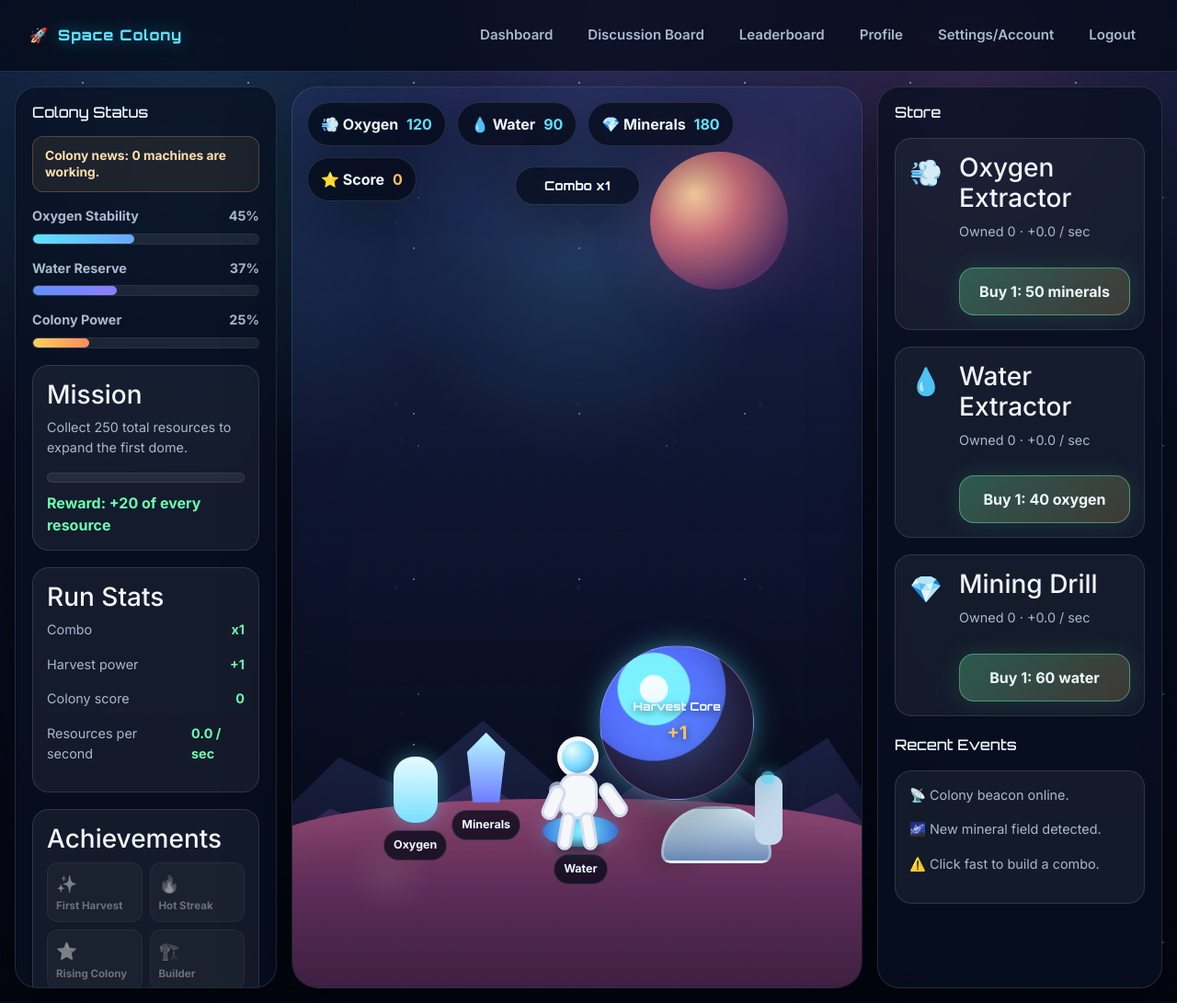
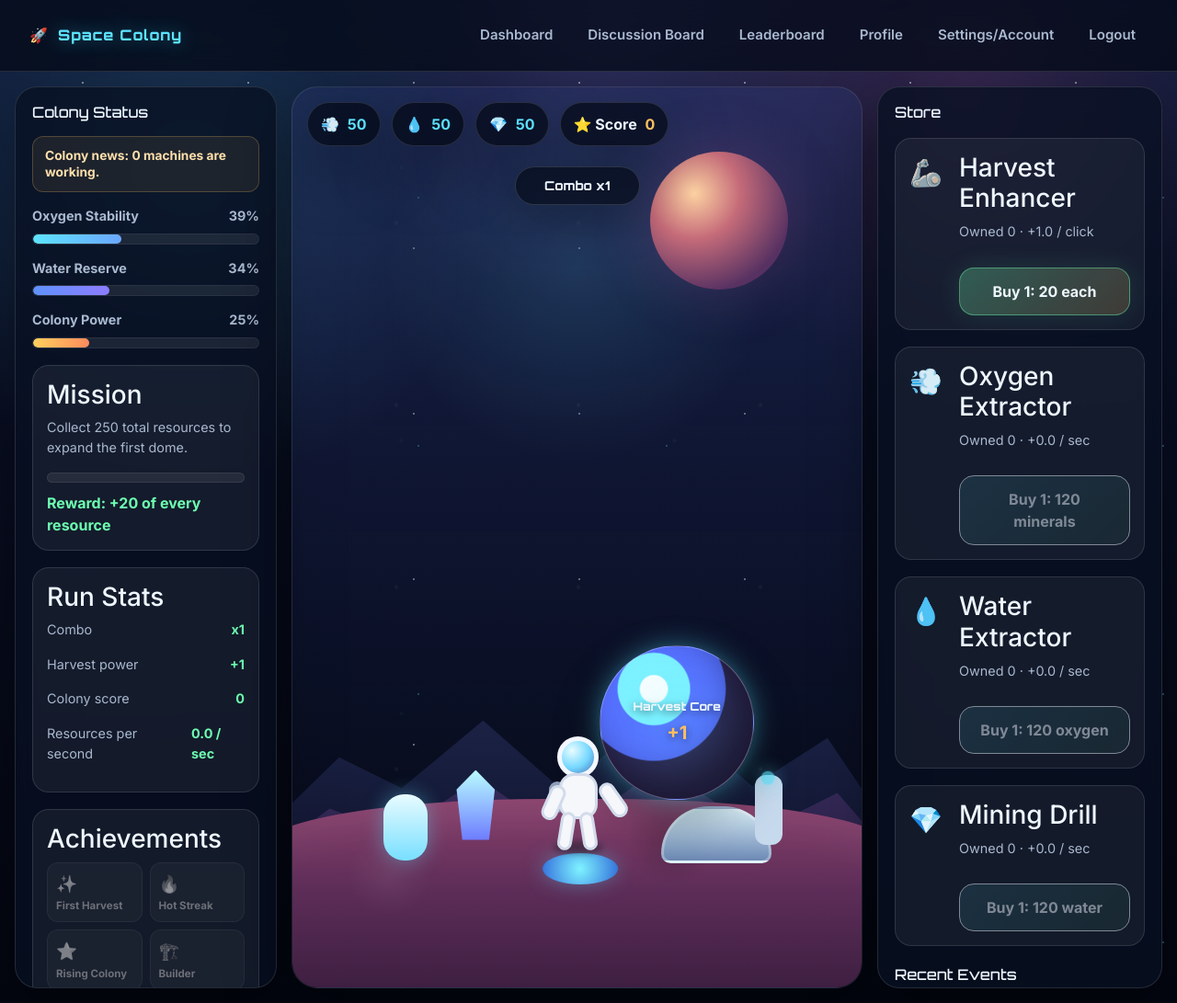
Before and after one commit to bkarthikey/AWD-group-project, a Flask app: page /dashboard in a window 1280 px wide. Shown: the whole page at 92% size. Run offline with Flask 3, Linux system fonts and the light colour scheme; the visitor is signed in with stand-in values (Sample User, id 1); data comes from the database, SQL or seed files in the repository; data that the repository does not hold is empty.

Commit message:
Game balance and UI update: fix click passive income bug, tighten extractor economy, and reorder store
Adjust extractor upgrades to start at 120 and double in cost per level

Slow passive resource growth to +0.6/sec per extractor level

Update Harvest Enhancer to cost 60 total and appear first in the store

Fix backend passive income logic to skip non-resource click upgrades

Preserve recent dashboard and login UI improvements

```diff
--- a/app/auth.py
+++ b/app/auth.py
@@ -23,7 +23,7 @@
 
     user = User(username=username, email=email)
     user.set_password(password)
-    colony = Colony(user=user)
+    colony = Colony(user=user, oxygen=50, water=50, minerals=50)
     db.session.add_all([user, colony])
     db.session.commit()
     login_user(user)
--- a/app/models.py
+++ b/app/models.py
@@ -40,9 +40,9 @@
     id = db.Column(db.Integer, primary_key=True)
     user_id = db.Column(db.Integer, db.ForeignKey("user.id"), nullable=False, unique=True)
     name = db.Column(db.String(100), default="New Dawn Outpost", nullable=False)
-    oxygen = db.Column(db.Integer, default=120, nullable=False)
-    water = db.Column(db.Integer, default=90, nullable=False)
-    minerals = db.Column(db.Integer, default=180, nullable=False)
+    oxygen = db.Column(db.Integer, default=50, nullable=False)
+    water = db.Column(db.Integer, default=50, nullable=False)
+    minerals = db.Column(db.Integer, default=50, nullable=False)
     score = db.Column(db.Integer, default=0, nullable=False)
     total_collected = db.Column(db.Integer, default=0, nullable=False)
     best_combo = db.Column(db.Integer, default=1, nullable=False)
--- a/app/routes.py
+++ b/app/routes.py
@@ -72,7 +72,7 @@
 
         user = User(username=username, email=email)
         user.set_password(form.password.data)
-        colony = Colony(user=user)
+        colony = Colony(user=user, oxygen=50, water=50, minerals=50)
         db.session.add_all([user, colony])
         db.session.commit()
         login_user(user)
--- a/app/templates/base.html
+++ b/app/templates/base.html
@@ -48,6 +48,23 @@
   {% endwith %}
 
   {% block content %}{% endblock %}
-  {% block scripts %}{% endblock %}
+  {% block scripts %}
+  <script>
+    document.addEventListener("DOMContentLoaded", function() {
+      document.querySelectorAll(".password-toggle").forEach(function(toggle) {
+        var wrapper = toggle.closest(".input-with-toggle");
+        var input = wrapper ? wrapper.querySelector("input") : null;
+        if (!input) return;
+
+        toggle.addEventListener("click", function() {
+          var isHidden = input.type === "password";
+          input.type = isHidden ? "text" : "password";
+          toggle.textContent = isHidden ? "🙈" : "👁️";
+          toggle.setAttribute("aria-label", isHidden ? "Hide password" : "Show password");
+        });
+      });
+    });
+  </script>
+  {% endblock %}
 </body>
 </html>
--- a/app/templates/dashboard.html
+++ b/app/templates/dashboard.html
@@ -49,9 +49,9 @@
 
   <section class="planet-stage" id="planetStage">
     <div class="resource-strip">
-      <div class="resource-pill">💨 Oxygen <strong id="oxygenCount">{{ colony.oxygen }}</strong></div>
-      <div class="resource-pill">💧 Water <strong id="waterCount">{{ colony.water }}</strong></div>
-      <div class="resource-pill">💎 Minerals <strong id="mineralCount">{{ colony.minerals }}</strong></div>
+      <div class="resource-pill">💨 <strong id="oxygenCount">{{ colony.oxygen }}</strong></div>
+      <div class="resource-pill">💧 <strong id="waterCount">{{ colony.water }}</strong></div>
+      <div class="resource-pill">💎 <strong id="mineralCount">{{ colony.minerals }}</strong></div>
       <div class="resource-pill score-pill">⭐ Score <strong id="stageScore">{{ colony.score }}</strong></div>
     </div>
 
@@ -67,15 +67,12 @@
 
     <div class="resource-node oxygen-node">
       <div class="oxygen-pod"></div>
-      <span>Oxygen</span>
     </div>
     <div class="resource-node water-node">
       <div class="water-pool"></div>
-      <span>Water</span>
     </div>
     <div class="resource-node mineral-node">
       <div class="mineral-crystal"></div>
-      <span>Minerals</span>
     </div>
 
     <button class="colony-core" id="colonyCore" type="button" aria-label="Harvest colony core">
@@ -107,11 +104,20 @@
     <h2>Store</h2>
 
     <div class="upgrade-card">
+      <span class="upgrade-icon">🦾</span>
+      <div>
+        <h3>Harvest Enhancer</h3>
+        <p><span id="clickLevel">Owned 0</span> · <span id="clickRateText">+1.0 / click</span></p>
+        <button type="button" class="btn" data-upgrade="click">Buy: 20 each</button>
+      </div>
+    </div>
+
+    <div class="upgrade-card">
       <span class="upgrade-icon">💨</span>
       <div>
         <h3>Oxygen Extractor</h3>
         <p><span id="oxygenLevel">Owned 0</span> · <span id="oxygenRateText">+0 / sec</span></p>
-        <button type="button" class="btn" data-upgrade="oxygen">Buy: 50 Minerals</button>
+        <button type="button" class="btn" data-upgrade="oxygen">Buy: 120 Minerals</button>
       </div>
     </div>
 
@@ -120,7 +126,7 @@
       <div>
         <h3>Water Extractor</h3>
         <p><span id="waterLevel">Owned 0</span> · <span id="waterRateText">+0 / sec</span></p>
-        <button type="button" class="btn" data-upgrade="water">Buy: 40 Oxygen</button>
+        <button type="button" class="btn" data-upgrade="water">Buy: 120 Oxygen</button>
       </div>
     </div>
 
@@ -129,7 +135,7 @@
       <div>
         <h3>Mining Drill</h3>
         <p><span id="mineralsLevel">Owned 0</span> · <span id="mineralsRateText">+0 / sec</span></p>
-        <button type="button" class="btn" data-upgrade="minerals">Buy: 60 Water</button>
+        <button type="button" class="btn" data-upgrade="minerals">Buy: 120 Water</button>
       </div>
     </div>
 
--- a/assets/js/game.js
+++ b/assets/js/game.js
@@ -3,28 +3,40 @@
 const backendEnabled = Boolean(csrfToken) && window.location.protocol !== "file:";
 
 const upgradeConfig = {
+  click: {
+    label: "Harvest Enhancer",
+    resourceLabel: "click power",
+    paysWith: "mixed",
+    baseCost: 60,
+    costGrowth: 2.0,
+    baseRate: 0,
+    icon: "🦾"
+  },
   oxygen: {
     label: "Oxygen Extractor",
     resourceLabel: "oxygen",
     paysWith: "minerals",
-    baseCost: 50,
-    baseRate: 1.2,
+    baseCost: 120,
+    costGrowth: 2.0,
+    baseRate: 2.0,
     icon: "💨"
   },
   water: {
     label: "Water Extractor",
     resourceLabel: "water",
     paysWith: "oxygen",
-    baseCost: 40,
-    baseRate: 1,
+    baseCost: 120,
+    costGrowth: 2.0,
+    baseRate: 2.0,
     icon: "💧"
   },
   minerals: {
     label: "Mining Drill",
     resourceLabel: "minerals",
     paysWith: "water",
-    baseCost: 60,
-    baseRate: 1.4,
+    baseCost: 120,
+    costGrowth: 2.0,
+    baseRate: 2.0,
     icon: "💎"
   }
 };
@@ -57,14 +69,15 @@
 
 const defaultState = {
   resources: {
-    oxygen: 120,
-    water: 90,
-    minerals: 180
+    oxygen: 50,
+    water: 50,
+    minerals: 50
   },
   upgrades: {
     oxygen: 0,
     water: 0,
-    minerals: 0
+    minerals: 0,
+    click: 0
   },
   totalCollected: 0,
   totalClicks: 0,
@@ -211,31 +224,45 @@
 }
 
 function formatNumber(value) {
-  return Math.floor(value).toLocaleString();
+  const numeric = Number(value);
+  if (Number.isNaN(numeric)) return "0";
+  const rounded = Number(numeric.toFixed(1));
+  if (Number.isInteger(rounded)) {
+    return rounded.toLocaleString();
+  }
+  return rounded.toLocaleString(undefined, { minimumFractionDigits: 1, maximumFractionDigits: 1 });
 }
 
 function getUpgradeCost(type) {
   const config = upgradeConfig[type];
-  return Math.floor(config.baseCost * Math.pow(1.55, state.upgrades[type]));
+  return Math.floor(config.baseCost * Math.pow(config.costGrowth, state.upgrades[type]));
 }
 
 function getResourceRate(type, save = state) {
+  if (type === "click") return 0;
   const config = upgradeConfig[type];
-  return save.upgrades[type] * config.baseRate;
+  const level = save.upgrades[type];
+  if (level <= 0) return 0;
+  return config.baseRate + 0.6 * Math.max(0, level - 1);
 }
 
 function getTotalRate(save = state) {
-  return Object.keys(upgradeConfig).reduce((total, type) => total + getResourceRate(type, save), 0);
+  return Object.keys(upgradeConfig).reduce((total, type) => {
+    if (type === "click") return total;
+    return total + getResourceRate(type, save);
+  }, 0);
 }
 
 function getTotalOwned(save = state) {
-  return Object.values(save.upgrades).reduce((total, value) => total + value, 0);
+  return (save.upgrades.oxygen || 0) + (save.upgrades.water || 0) + (save.upgrades.minerals || 0);
 }
 
 function getClickPower() {
+  const clickLevel = state.upgrades.click || 0;
+  const clickBonus = Math.floor(clickLevel / 2) * 0.5 + (clickLevel % 2 === 1 ? 0.2 : 0);
   const buildingBonus = Math.floor(getTotalOwned() / 3);
   const achievementBonus = Math.floor(state.achievements.length / 2);
-  return 1 + buildingBonus + achievementBonus;
+  return 1 + clickBonus + buildingBonus + achievementBonus;
 }
 
 function getActiveMultiplier() {
@@ -339,23 +366,39 @@
     const config = upgradeConfig[type];
     const level = state.upgrades[type];
     const cost = getUpgradeCost(type);
-    const canBuy = state.resources[config.paysWith] >= cost;
     const buttons = document.querySelectorAll(`[data-upgrade="${type}"]`);
     const dashboardLevel = document.getElementById(`${type}Level`);
     const dashboardRate = document.getElementById(`${type}RateText`);
     const pageLevel = document.getElementById(`${type}UpgradeLevel`);
     const pageRate = document.getElementById(`${type}UpgradeRate`);
+    let canBuy = false;
+
+    if (config.paysWith === "mixed") {
+      const perResource = Math.floor(cost / 3);
+      canBuy = state.resources.oxygen >= perResource && state.resources.water >= perResource && state.resources.minerals >= perResource;
+    } else {
+      canBuy = state.resources[config.paysWith] >= cost;
+    }
 
     buttons.forEach((button) => {
-      button.textContent = `Buy ${level + 1}: ${formatNumber(cost)} ${config.paysWith}`;
+      if (config.paysWith === "mixed") {
+        const perResource = Math.floor(cost / 3);
+        button.textContent = `Buy ${level + 1}: ${formatNumber(perResource)} each`;
+      } else {
+        button.textContent = `Buy ${level + 1}: ${formatNumber(cost)} ${config.paysWith}`;
+      }
       button.disabled = !canBuy;
       button.classList.toggle("ready", canBuy);
     });
 
     if (dashboardLevel) dashboardLevel.textContent = `Owned ${level}`;
-    if (dashboardRate) dashboardRate.textContent = `+${getResourceRate(type).toFixed(1)} / sec`;
+    if (dashboardRate) {
+      dashboardRate.textContent = type === "click" ? `+${getClickPower().toFixed(1)} / click` : `+${getResourceRate(type).toFixed(1)} / sec`;
+    }
     if (pageLevel) pageLevel.textContent = `Level ${level}`;
-    if (pageRate) pageRate.textContent = `+${getResourceRate(type).toFixed(1)} ${config.resourceLabel} / sec`;
+    if (pageRate) {
+      pageRate.textContent = type === "click" ? `+${getClickPower().toFixed(1)} per click` : `+${getResourceRate(type).toFixed(1)} ${config.resourceLabel} / sec`;
+    }
   });
 }
 
@@ -398,7 +441,8 @@
   const critical = Math.random() < Math.min(0.08 + combo * 0.006, 0.22);
   const multiplier = getActiveMultiplier();
   const baseAmount = getClickPower() + Math.floor(combo / 8);
-  const amount = Math.floor((critical ? baseAmount + 2 + Math.floor(combo / 6) : baseAmount) * multiplier);
+  const targetAmount = (critical ? baseAmount + 2 + Math.floor(combo / 6) : baseAmount) * multiplier;
+  const amount = resolveClickAmount(targetAmount);
   const scoreGain = amount * combo * (critical ? 4 : 2);
 
   state.resources[gained] += amount;
@@ -407,10 +451,16 @@
   state.score += scoreGain;
   state.bestCombo = Math.max(state.bestCombo, combo);
 
-  showGain(`+${amount} ${gained}${critical ? "!" : ""}`, gained, event);
+  showGain(`+${formatNumber(amount)} ${gained}${critical ? "!" : ""}`, gained, event);
   showCombo();
   updateDisplay();
   syncCollection(gained, amount, state.bestCombo, combo, critical);
+}
+
+function resolveClickAmount(power) {
+  const base = Math.floor(power);
+  const remainder = power - base;
+  return base + (Math.random() < remainder ? 1 : 0);
 }
 
 function showGain(text, type, event) {
@@ -529,12 +579,23 @@
   const config = upgradeConfig[type];
   const cost = getUpgradeCost(type);
 
-  if (state.resources[config.paysWith] < cost) {
-    addEvent(`⛔ Need ${formatNumber(cost)} ${config.paysWith} for ${config.label}.`);
-    return;
+  if (config.paysWith === "mixed") {
+    const perResource = Math.floor(cost / 3);
+    if (state.resources.oxygen < perResource || state.resources.water < perResource || state.resources.minerals < perResource) {
+      addEvent(`⛔ Need ${formatNumber(perResource)} of each resource to upgrade ${config.label}.`);
+      return;
+    }
+    state.resources.oxygen -= perResource;
+    state.resources.water -= perResource;
+    state.resources.minerals -= perResource;
+  } else {
+    if (state.resources[config.paysWith] < cost) {
+      addEvent(`⛔ Need ${formatNumber(cost)} ${config.paysWith} for ${config.label}.`);
+      return;
+    }
+    state.resources[config.paysWith] -= cost;
   }
 
-  state.resources[config.paysWith] -= cost;
   state.upgrades[type] += 1;
   state.score += cost * 3;
   addEvent(`${config.icon} ${config.label} upgraded to level ${state.upgrades[type]}.`);
```
Also changed, not shown: app/colony_service.py (+18 -7 lines), app/game.py (+14 -5 lines).
